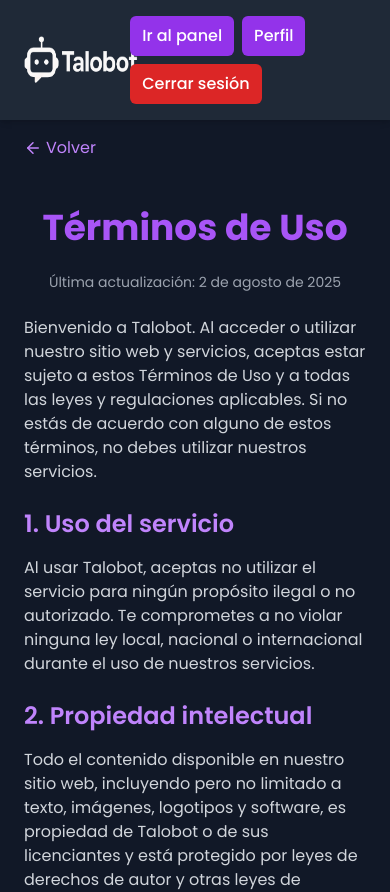
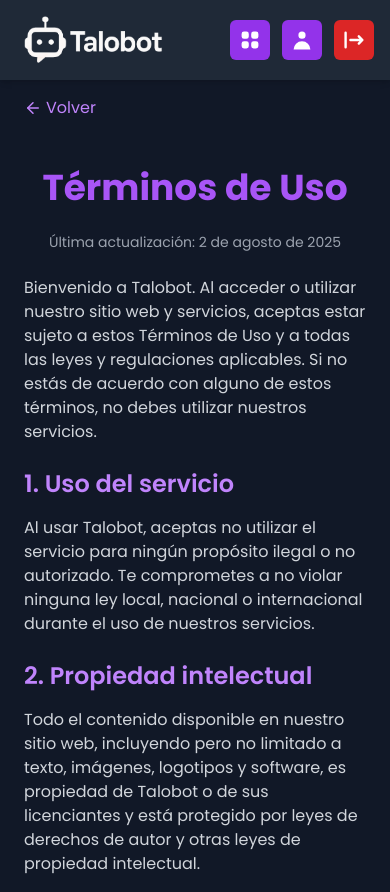
Before and after one commit to impa34/Saas, a React (Vite) app: page /terms in a window 390 px wide. Shown: the top 892 px of the page. Built offline with nearby package versions, Linux system fonts and the light colour scheme; sample sign-in values are in the browser's storage.

Commit message:
mobile phone adapt

```diff
--- a/src/components/Navbar.jsx
+++ b/src/components/Navbar.jsx
@@ -2,9 +2,17 @@
 import { useAuth } from "../context/AuthProvider";
 import logo from "/logo1.png";
 
+import { HiUserCircle, HiLogin, HiLogout, HiUser, HiViewGrid } from "react-icons/hi";
+
 function Navbar() {
   const navigate = useNavigate();
   const { isLoggedIn, logout } = useAuth();
+
+  const iconButtonClasses =
+    "text-white bg-purple-600 hover:bg-purple-700 p-2 rounded-md transition flex items-center justify-center";
+
+  const logoutButtonClasses =
+    "text-white bg-red-600 hover:bg-red-700 p-2 rounded-md transition flex items-center justify-center";
 
   return (
     <nav className="flex justify-between items-center px-4 md:px-8 py-4 bg-gray-800 shadow-md">
@@ -12,50 +20,66 @@
         <img src={logo} alt="Talobot logo" className="h-12 ml-2 w-auto" />
       </a>
 
-    <div className="ml-auto flex items-center">
-    <div className="hidden md:flex space-x-4 text-sm text-gray-300 mr-6">
-      <Link to="/pricing" className="hover:text-white transition">Planes</Link>
-      <Link to="/about" className="hover:text-white transition">Acerca de</Link>
-      <Link to="/contact" className="hover:text-white transition">Contacto</Link>
-    </div>
+      <div className="ml-auto flex items-center">
+        <div className="hidden md:flex space-x-4 text-sm text-gray-300 mr-6">
+          <Link to="/pricing" className="hover:text-white transition">
+            Planes
+          </Link>
+          <Link to="/about" className="hover:text-white transition">
+            Acerca de
+          </Link>
+          <Link to="/contact" className="hover:text-white transition">
+            Contacto
+          </Link>
+        </div>
 
         {isLoggedIn ? (
-          <div className="flex flex-wrap gap-2">
+          <div className="flex space-x-3">
             <button
               onClick={() => navigate("/home")}
-              className="bg-purple-600 hover:bg-purple-700 text-white px-3 md:px-5 py-2 rounded-md font-medium transition min-w-0"
+              className={iconButtonClasses}
+              aria-label="Ir al panel"
+              title="Panel"
             >
-              Ir al panel
+              <HiViewGrid size={24} />
             </button>
             <button
               onClick={() => navigate("/profile")}
-              className="bg-purple-600 hover:bg-purple-700 text-white px-3 md:px-5 py-2 rounded-md font-medium transition min-w-0"
+              className={iconButtonClasses}
+              aria-label="Perfil"
+              title="Perfil"
             >
-              Perfil
+              <HiUser size={24} />
             </button>
             <button
               onClick={() => {
                 logout();
                 navigate("/landing");
               }}
-              className="bg-red-600 hover:bg-red-700 text-white px-3 md:px-5 py-2 rounded-md font-medium transition min-w-0"
+              className={logoutButtonClasses}
+              aria-label="Cerrar sesión"
+              title="Cerrar sesión"
             >
-              Cerrar sesión
+              <HiLogout size={24} />
             </button>
           </div>
         ) : (
-          <div className="flex flex-wrap gap-2">
+          <div className="flex space-x-3">
             <button
               onClick={() => navigate("/login")}
-              className="bg-purple-600 hover:bg-purple-700 text-white font-medium px-3 md:px-4 py-2 rounded-lg transition min-w-0"
+              className={iconButtonClasses}
+              aria-label="Iniciar sesión"
+              title="Iniciar sesión"
             >
-              Iniciar sesión
+              <HiLogin size={24} />
             </button>
             <button
               onClick={() => navigate("/register")}
-              className="bg-purple-600 hover:bg-purple-700 text-white font-medium px-3 md:px-4 py-2 rounded-lg transition min-w-0"
+              className={iconButtonClasses}
+              aria-label="Registrarse"
+              title="Registrarse"
             >
-              Registrarse
+              <HiUserCircle size={24} />
             </button>
           </div>
         )}
@@ -64,5 +88,4 @@
   );
 }
 
-
 export default Navbar;
--- a/src/pages/Home.jsx
+++ b/src/pages/Home.jsx
@@ -4,6 +4,8 @@
 import { useNavigate } from "react-router-dom";
 import {  motion, AnimatePresence } from "framer-motion";
 import Footer from "../components/Footer";
+import { HiUserCircle, HiLogin, HiLogout, HiUser, HiViewGrid } from "react-icons/hi";
+
 
 function Home() {
   const [bots, setBots] = useState([]);
@@ -103,10 +105,12 @@
             className="flex-1 min-w-[100px] flex justify-center"
           >
                    <button
-              onClick={() => navigate("/")}
-              className="bg-purple-600 text-white py-2 px-4 font-medium rounded-lg hover:bg-purple-700 transition"
+                        onClick={() => navigate("/home")}
+                        className={iconButtonClasses}
+                        aria-label="Ir al panel"
+                        title="Panel"
                       >
-              Inicio
+                        <HiViewGrid size={24} />
                       </button>
           </motion.div>
 
@@ -119,19 +123,22 @@
           >
                    <button
                      onClick={() => navigate("/profile")}
-              className="bg-purple-600 hover:bg-purple-700 text-white px-5 py-2 rounded-md font-medium transition"
+                     className={iconButtonClasses}
+                     aria-label="Perfil"
+                     title="Perfil"
                    >
-              Perfil
+                     <HiUser size={24} />
                    </button>
                    <button
                      onClick={() => {
-                localStorage.removeItem("token");
-                localStorage.removeItem("googleLoggedIn");
+                       logout();
                        navigate("/landing");
                      }}
-              className="bg-red-600 hover:bg-red-700 text-white px-5 py-2 rounded-md font-medium transition"
+                     className={logoutButtonClasses}
+                     aria-label="Cerrar sesión"
+                     title="Cerrar sesión"
                    >
-              Cerrar sesión
+                     <HiLogout size={24} />
                    </button>
           </motion.div>
         </div>
```
Also changed, not shown: package.json (+118 -0 lines), 1 other file (tests, documents, lock files or other folders). Lines whose indentation alone changed are shown as unchanged.
